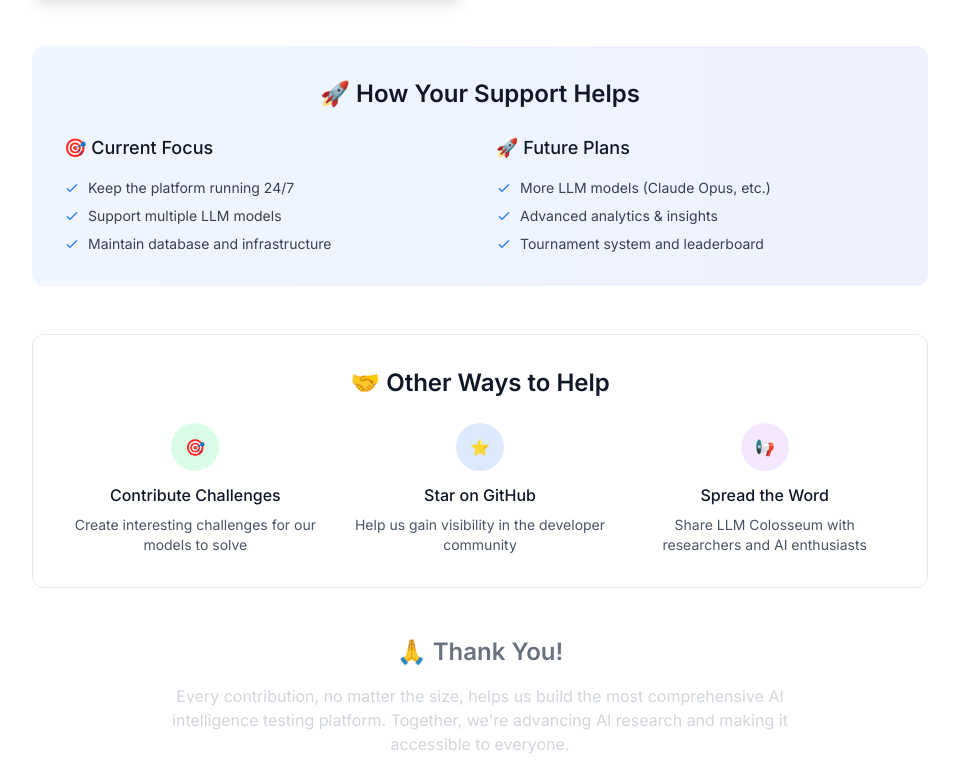
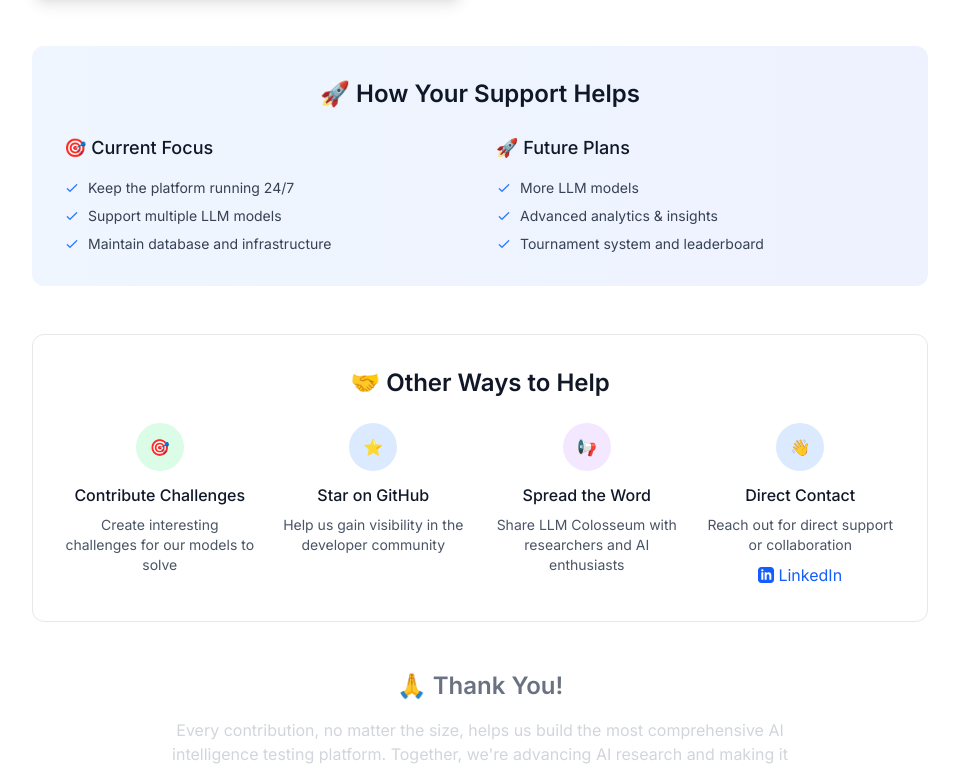
Before and after one commit to Dahimi/LLM-Colosseum, a Next.js app in the folder frontend/: page /support in a window 1280 px wide. Shown: the part 723-1493 px from the top of the page, without its empty margins (160-1119 px from the left). Built offline with nearby package versions, Linux system fonts and the light colour scheme; no server answers.

Commit message:
update in sponsoring page

```diff
--- a/frontend/src/app/support/page.tsx
+++ b/frontend/src/app/support/page.tsx
@@ -2,6 +2,7 @@
 
 const buyMeACoffeeLink = process.env.BUY_ME_A_COFFEE_LINK;
 const githubSponsorsLink = process.env.GITHUB_SPONSORS_LINK;
+const linkedInLink = "https://www.linkedin.com/in/soufiane-dahimi/";
 
 export default function SupportPage() {
   return (
@@ -36,9 +37,6 @@
         <div className="grid grid-cols-1 md:grid-cols-2 gap-8 mb-12">
           {/* GitHub Sponsors - Primary */}
           <div className="bg-white border-2 border-gray-900 rounded-xl p-8 shadow-lg relative">
-            <div className="absolute -top-3 left-6 bg-gray-900 text-white px-3 py-1 rounded-full text-sm font-medium">
-              Recommended
-            </div>
 
             <div className="flex items-center mb-6">
               <svg className="w-8 h-8 mr-3" fill="currentColor" viewBox="0 0 24 24">
@@ -131,7 +129,7 @@
                   <svg className="w-4 h-4 mr-2 text-blue-500" fill="none" stroke="currentColor" viewBox="0 0 24 24">
                     <path strokeLinecap="round" strokeLinejoin="round" strokeWidth={2} d="M5 13l4 4L19 7" />
                   </svg>
-                  <span className="text-sm">More LLM models (Claude Opus, etc.)</span>
+                  <span className="text-sm">More LLM models</span>
                 </div>
                 <div className="flex items-center text-gray-700">
                   <svg className="w-4 h-4 mr-2 text-blue-500" fill="none" stroke="currentColor" viewBox="0 0 24 24">
@@ -154,7 +152,7 @@
         <div className="bg-white border border-gray-200 rounded-xl p-8 mb-12">
           <h2 className="text-2xl font-semibold text-gray-900 mb-6 text-center">🤝 Other Ways to Help</h2>
 
-          <div className="grid grid-cols-1 md:grid-cols-3 gap-6">
+          <div className="grid grid-cols-1 md:grid-cols-4 gap-6">
             <div className="text-center">
               <div className="w-12 h-12 bg-green-100 rounded-full flex items-center justify-center mx-auto mb-3">
                 🎯
@@ -178,6 +176,25 @@
               <h3 className="font-medium text-gray-900 mb-2">Spread the Word</h3>
               <p className="text-sm text-gray-600">Share LLM Colosseum with researchers and AI enthusiasts</p>
             </div>
+
+            <div className="text-center">
+              <div className="w-12 h-12 bg-blue-100 rounded-full flex items-center justify-center mx-auto mb-3">
+                👋
+              </div>
+              <h3 className="font-medium text-gray-900 mb-2">Direct Contact</h3>
+              <p className="text-sm text-gray-600 mb-2">Reach out for direct support or collaboration</p>
+              <a
+                href={linkedInLink}
+                target="_blank"
+                rel="noopener noreferrer"
+                className="inline-flex items-center text-blue-600 hover:text-blue-800"
+              >
+                <svg className="w-4 h-4 mr-1" fill="currentColor" viewBox="0 0 24 24">
+                  <path d="M19 0h-14c-2.761 0-5 2.239-5 5v14c0 2.761 2.239 5 5 5h14c2.762 0 5-2.239 5-5v-14c0-2.761-2.238-5-5-5zm-11 19h-3v-11h3v11zm-1.5-12.268c-.966 0-1.75-.79-1.75-1.764s.784-1.764 1.75-1.764 1.75.79 1.75 1.764-.783 1.764-1.75 1.764zm13.5 12.268h-3v-5.604c0-3.368-4-3.113-4 0v5.604h-3v-11h3v1.765c1.396-2.586 7-2.777 7 2.476v6.759z"/>
+                </svg>
+                LinkedIn
+              </a>
+            </div>
           </div>
         </div>
 
```
